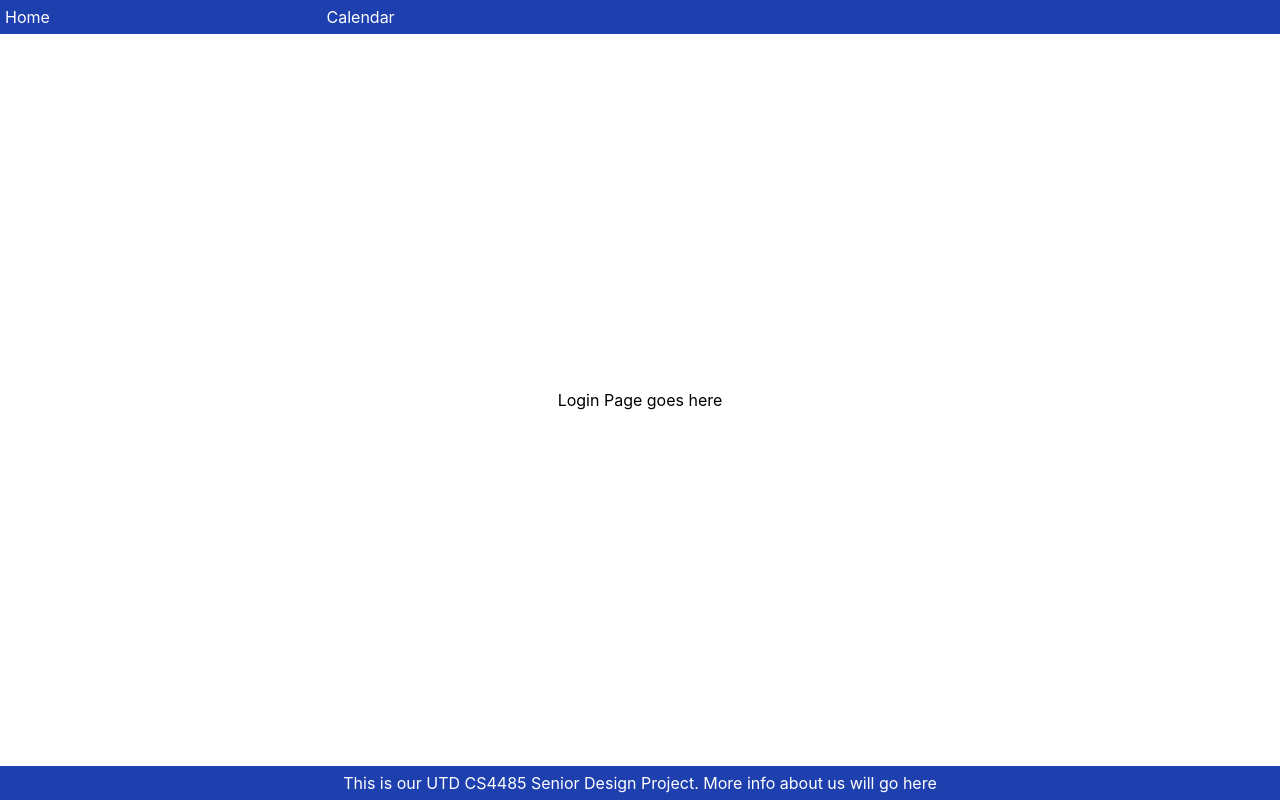
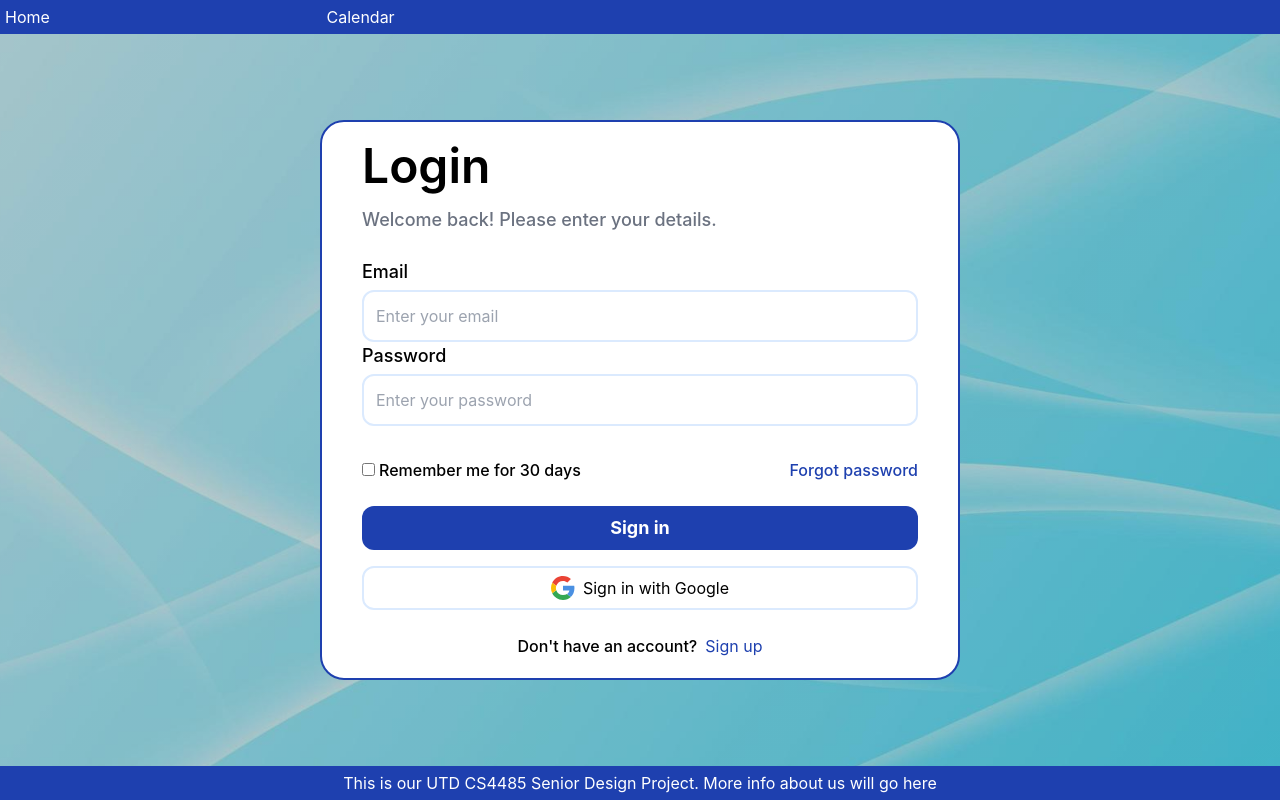
Before and after one commit to nealgandhi/CS4485, a React (Create React App) app in the folder frontend/schedule-planner/: page /login in a window 1280 px wide. Built offline with nearby package versions, Linux system fonts and the light colour scheme.

Commit message:
Login page added and Pages folder added

```diff
--- a/frontend/schedule-planner/package.json
+++ b/frontend/schedule-planner/package.json
@@ -8,7 +8,7 @@
     "@testing-library/user-event": "^13.5.0",
     "moment": "^2.30.1",
     "react": "^18.2.0",
-    "react-big-calendar": "^1.8.7",
+    "react-big-calendar": "^1.9.1",
     "react-calendar": "^4.8.0",
     "react-dom": "^18.2.0",
     "react-router-dom": "^6.22.0",
--- a/frontend/schedule-planner/src/App.js
+++ b/frontend/schedule-planner/src/App.js
@@ -2,9 +2,9 @@ import React from 'react';
 import Header from './components/Header';
 import Home from './components/Home';
 import { BrowserRouter, Routes, Route, } from 'react-router-dom';
-import Login from './components/Login';
+import Login from './pages/LoginPage';
 import Footer from './components/Footer';
-import CalendarPage from './components/CalendarPage';
+import CalendarPage from './pages/CalendarPage';
 
 
 function App() {
--- a/frontend/schedule-planner/src/components/Login.js
+++ /dev/null
@@ -1,13 +0,0 @@
-import React from 'react';
-
-function Login() {
-    return (
-        <div>
-            <div className="flex flex-row min-h-screen justify-center items-center">
-                <h1>Login Page goes here</h1>
-            </div>
-        </div>
-    );
-}
-
-export default Login;
--- /dev/null
+++ b/frontend/schedule-planner/src/components/LoginForm.js
@@ -0,0 +1,55 @@
+import * as React from 'react';
+
+function LoginForm() {
+    return (
+        <div className='w-1/2 bg-white px-10 py-5 rounded-3xl border-2 border-blue-800'>
+            <h1 className='text-5xl font-semibold'>Login</h1>
+            <p className='font-medium text-lg text-gray-500 mt-4'>Welcome back! Please enter your details.</p>
+            <div className='mt-6'>
+                <div className='flex flex-col'>
+                    <label className='text-lg font-medium'>Email</label>
+                    <input
+                        className='w-full border-2 border-blue-100 rounded-xl p-3 mt-1 bg-transparent'
+                        placeholder='Enter your email'
+                     />
+                </div>
+                <div className='flex flex-col'>
+                    <label className='text-lg font-medium'>Password</label>
+                    <input
+                        className='w-full border-2 border-blue-100 rounded-xl p-3 mt-1 bg-transparent'
+                        placeholder='Enter your password'
+                        type="password"
+                     />
+                </div>
+                <div className='mt-8 flex justify-between items-center'>
+                    <div>
+                        <input
+                            type="checkbox"
+                            id='remember'
+                        />
+                        <label className='ml-1 font-medium text-base' for='remember'>Remember me for 30 days</label>
+                    </div>
+                    <button className='font-medium text-base text-blue-800'>Forgot password</button>
+                </div>
+                <div className='mt-6 flex flex-col gap-y-4'>
+                    <button className='active:scale-[.98] active:duration-75 hover:scale-[1.01] ease-in-out transition-all py-2 rounded-xl bg-blue-800 text-white text-lg font-bold'>Sign in</button>
+                    <button className='flex py-2 rounded-xl border-2 border-blue-100 items-center justify-center gap-2 active:scale-[.98] active:duration-75 hover:scale-[1.01] ease-in-out transition-all'>
+                        <svg width="24" height="24" viewBox="0 0 24 24" fill="none" xmlns="http://www.w3.org/2000/svg">
+                            <path d="M5.26644 9.76453C6.19903 6.93863 8.85469 4.90909 12.0002 4.90909C13.6912 4.90909 15.2184 5.50909 16.4184 6.49091L19.9093 3C17.7821 1.14545 15.0548 0 12.0002 0C7.27031 0 3.19799 2.6983 1.24023 6.65002L5.26644 9.76453Z" fill="#EA4335"/>
+                            <path d="M16.0406 18.0142C14.9508 18.718 13.5659 19.0926 11.9998 19.0926C8.86633 19.0926 6.21896 17.0785 5.27682 14.2695L1.2373 17.3366C3.19263 21.2953 7.26484 24.0017 11.9998 24.0017C14.9327 24.0017 17.7352 22.959 19.834 21.0012L16.0406 18.0142Z" fill="#34A853"/>
+                            <path d="M19.8342 20.9978C22.0292 18.9503 23.4545 15.9019 23.4545 11.9982C23.4545 11.2891 23.3455 10.5255 23.1818 9.81641H12V14.4528H18.4364C18.1188 16.0119 17.2663 17.2194 16.0407 18.0108L19.8342 20.9978Z" fill="#4A90E2"/>
+                            <path d="M5.27698 14.2663C5.03833 13.5547 4.90909 12.7922 4.90909 11.9984C4.90909 11.2167 5.03444 10.4652 5.2662 9.76294L1.23999 6.64844C0.436587 8.25884 0 10.0738 0 11.9984C0 13.918 0.444781 15.7286 1.23746 17.3334L5.27698 14.2663Z" fill="#FBBC05"/>
+                        </svg>
+                        Sign in with Google
+                    </button>
+                </div>
+                <div className='mt-6 flex justify-center items-center'>
+                    <p className='font-medium text-base'>Don't have an account?</p>
+                    <button className='text-blue-800 text-medium ml-2'>Sign up</button>
+                </div>
+            </div>
+        </div>
+    )
+}
+
+export default LoginForm;
--- /dev/null
+++ b/frontend/schedule-planner/src/pages/LoginPage.js
@@ -0,0 +1,28 @@
+import React from 'react';
+import LoginForm from "../components/LoginForm";
+
+function Login() {
+    return (
+        <div>
+            <div
+            style={{
+                backgroundImage: "linear-gradient(rgba(0, 0, 0, 0.2), rgba(0, 0, 0, 0.2)), url('/LoginBackground.jpg')",
+                height: "100vh",
+                width: "100vw",
+                backgroundPosition: "center",
+                backgroundRepeat: "no-repeat",
+                backgroundSize: "cover",
+                overflow: "hidden"
+            }}
+            >
+                <div className="flex w-full h-screen">
+                    <div className='w-full flex items-center justify-center '>
+                        <LoginForm />
+                    </div>
+                </div>
+            </div>
+        </div>
+    );
+}
+
+export default Login;
```
Also changed, not shown: frontend/schedule-planner/public/LoginBackground.jpg (added), frontend/schedule-planner/src/pages/CalendarPage.js (renamed from frontend/schedule-planner/src/components/CalendarPage.js), 1 other file (tests, documents, lock files or other folders).
